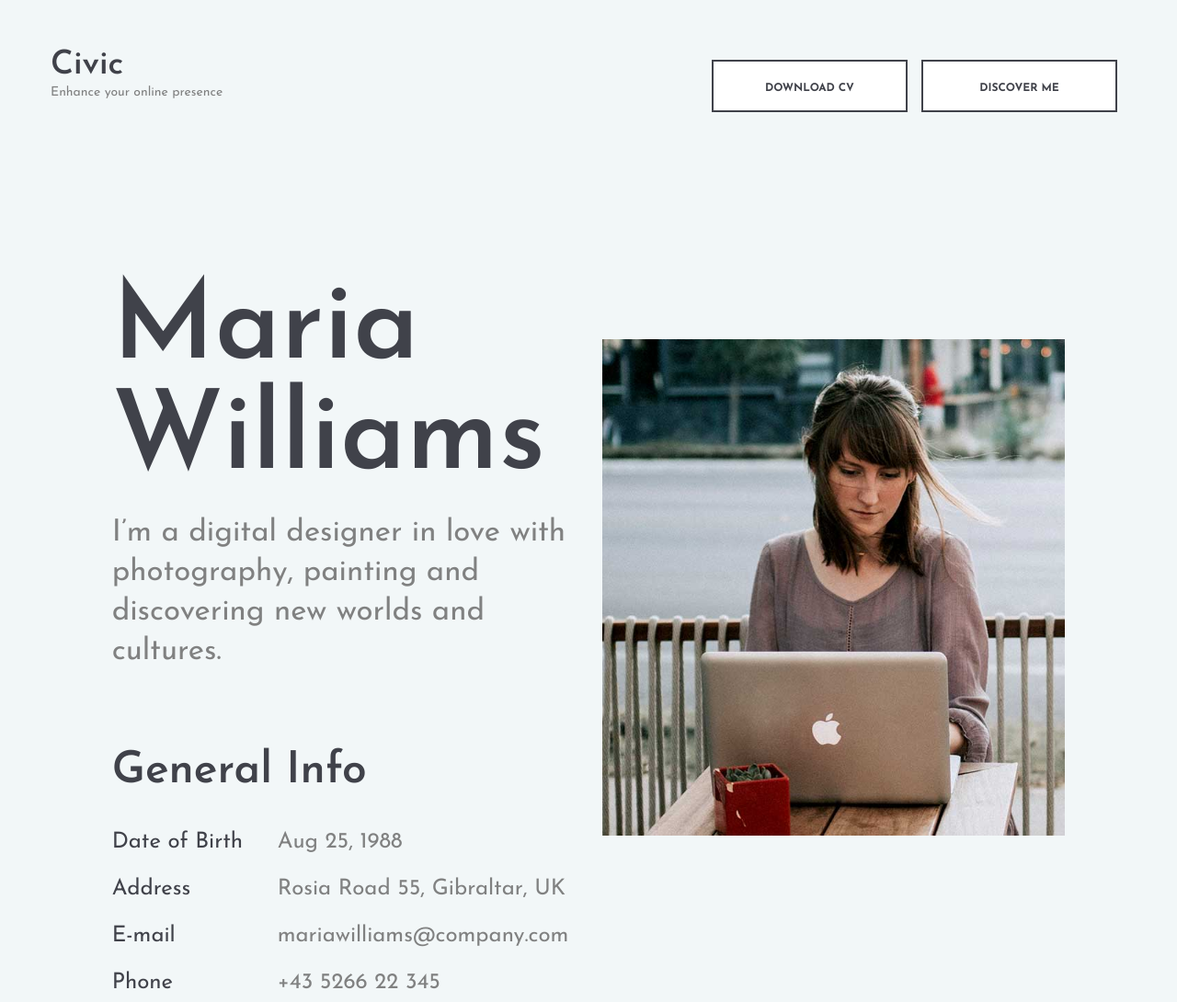
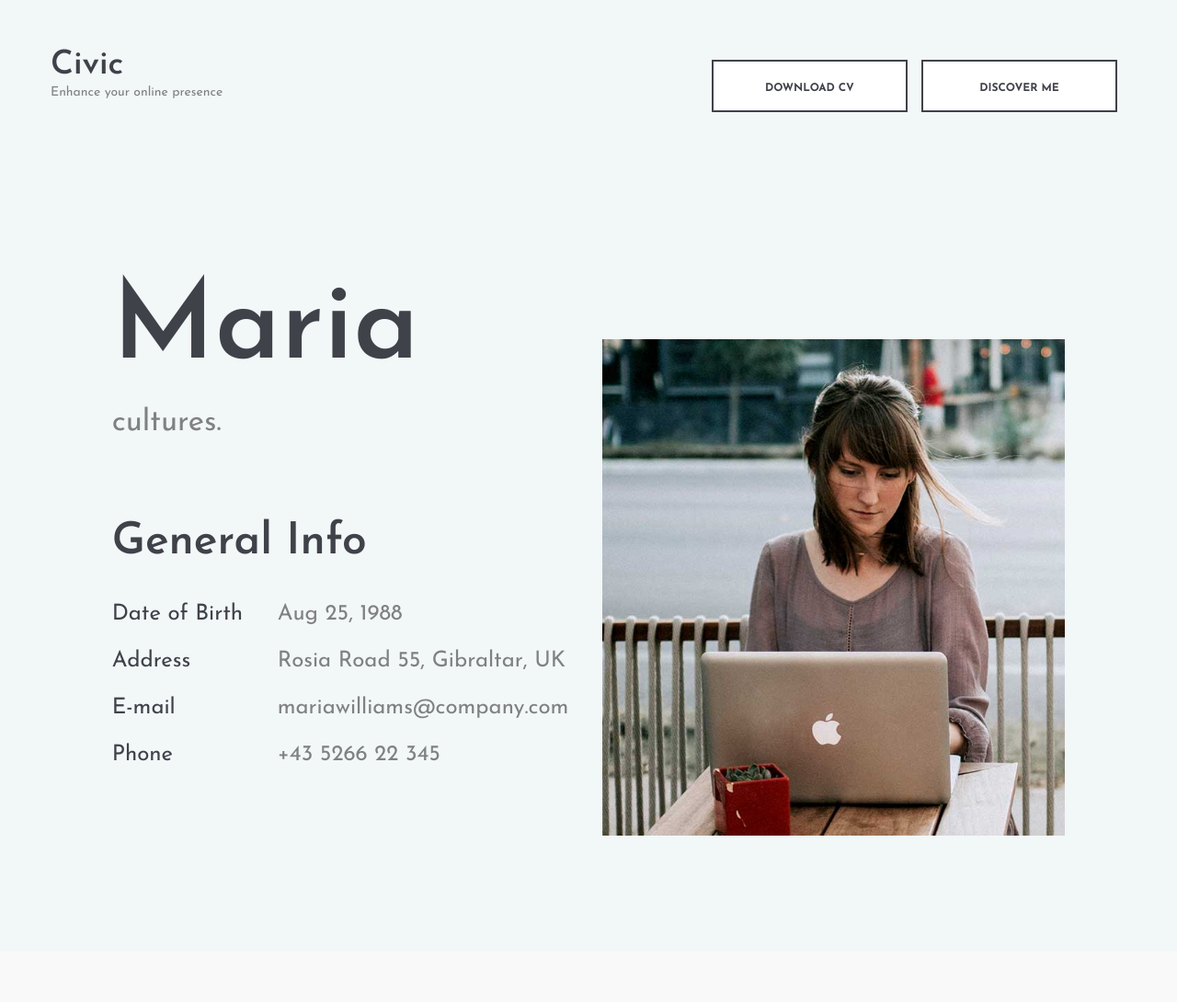
Before and after one commit to n-borja16/kkk, a plain HTML site: page index.html in a window 1280 px wide. Shown: the top 1090 px of the page at 92% size. Drawn offline with Linux system fonts and the light colour scheme.

Commit message:
Update index.html

```diff
--- a/index.html
+++ b/index.html
@@ -1,7 +1,7 @@
 <!DOCTYPE html>
 <html lang="en">
 <head>
-	<title>Civic - CV Resume</title>
+	<title>Arantxa</title>
 	<meta charset="UTF-8">
 	<meta name="description" content="Civic - CV Resume">
 	<meta name="keywords" content="resume, civic, onepage, creative, html">
@@ -60,8 +60,8 @@
 					<div class="row">
 						<div class="col-lg-6">
 							<div class="hero-text">
-								<h2>Maria Williams</h2>
-								<p>I’m a digital designer in love with photography, painting and discovering new worlds and cultures.</p>
+								<h2>Maria </h2>
+								<p>cultures.</p>
 							</div>
 							<div class="hero-info">
 								<h2>General Info</h2>
```
